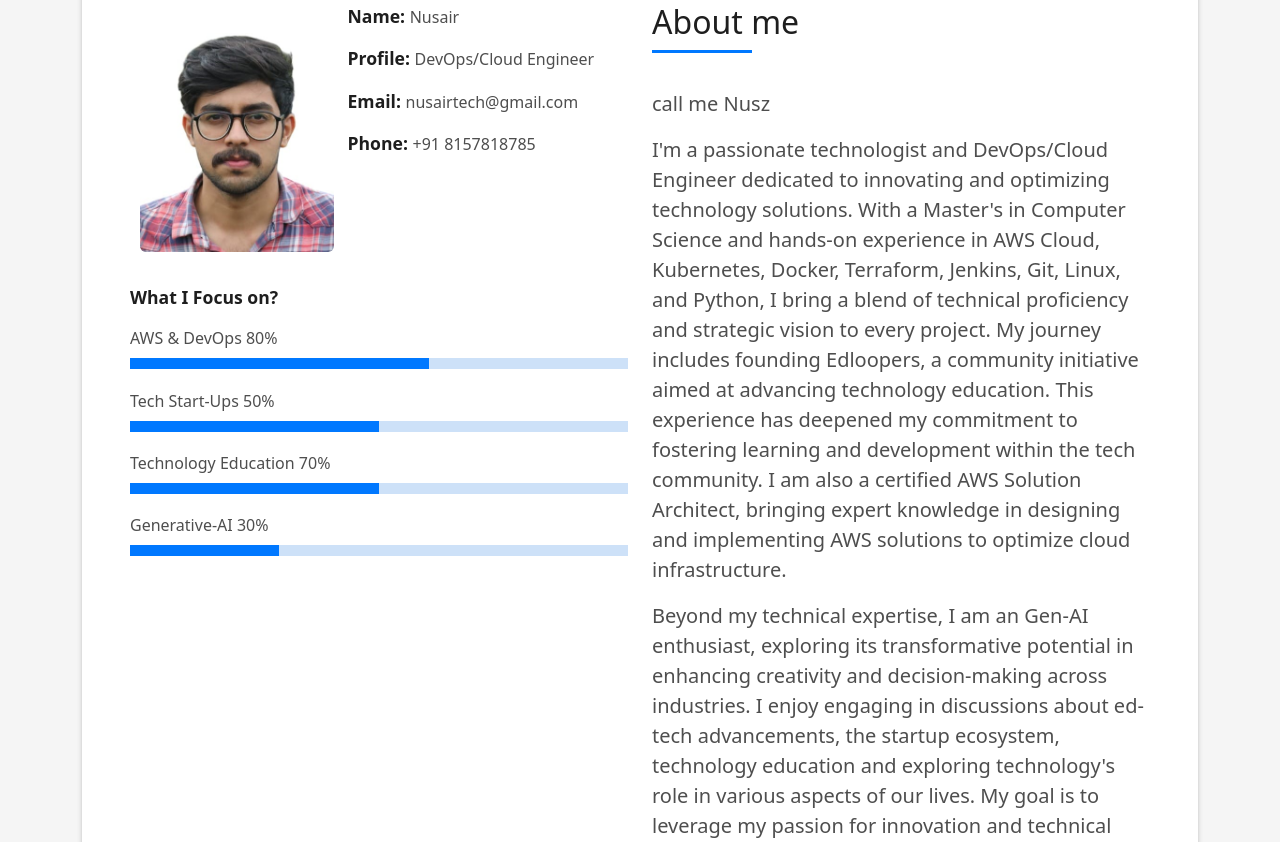
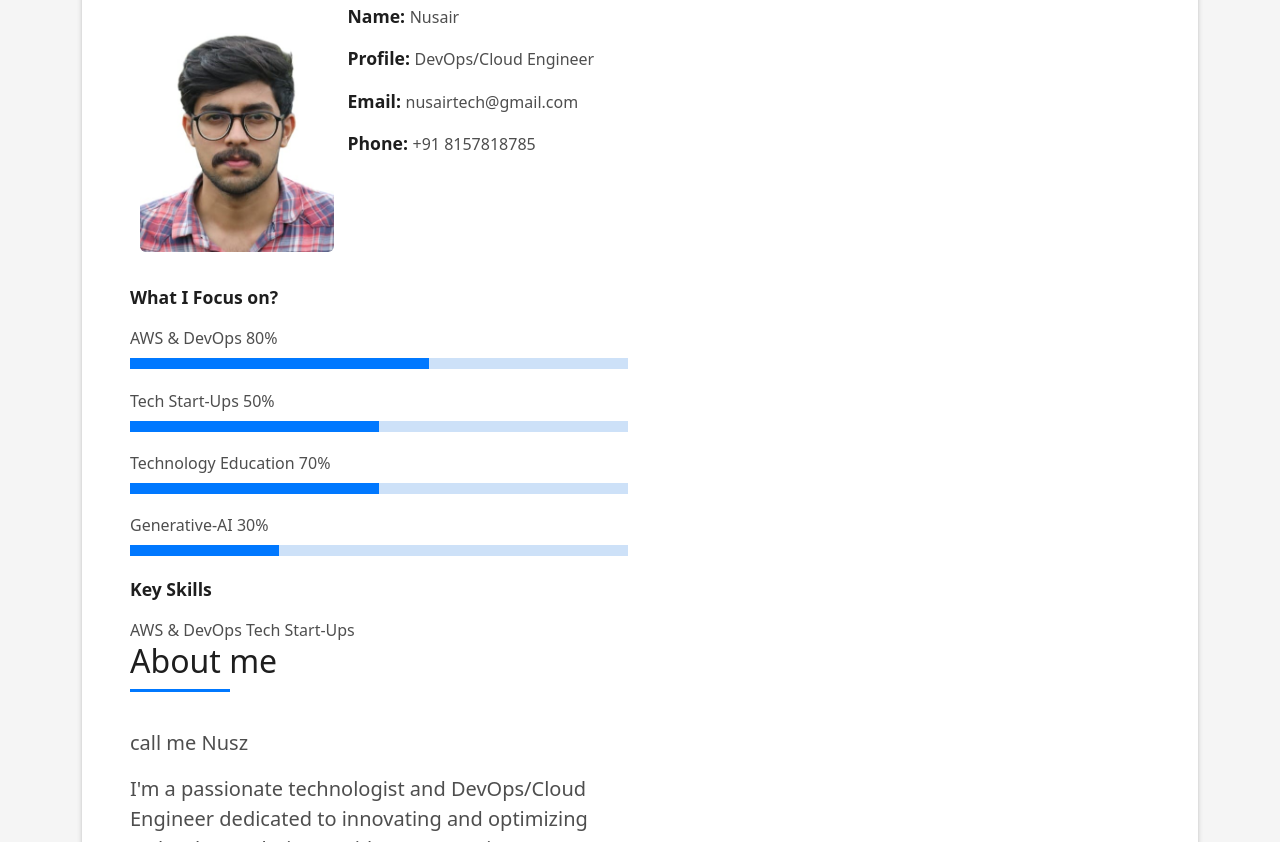
Before and after one commit to nusairc/Personal-Site, a plain HTML site: page index.html in a window 1280 px wide. Shown: the part 925-1767 px from the top of the page. Drawn offline with nearby package versions, Linux system fonts and the light colour scheme.

Commit message:
Update index.html

```diff
--- a/index.html
+++ b/index.html
@@ -116,6 +116,11 @@
                       <div class="progress-bar" role="progressbar" style="width: 30%" aria-valuenow="30" aria-valuemin="0" aria-valuemax="100"></div>
                     </div>
                   </div>
+                </div>
+                  <div class="skill-mf">
+                    <p class="title-s">Key Skills</p>
+                    <span>AWS & DevOps</span>
+                    <span>Tech Start-Ups</span>
                 </div>
                 <div class="col-md-6">
                   <div class="about-me pt-4 pt-md-0">
```
